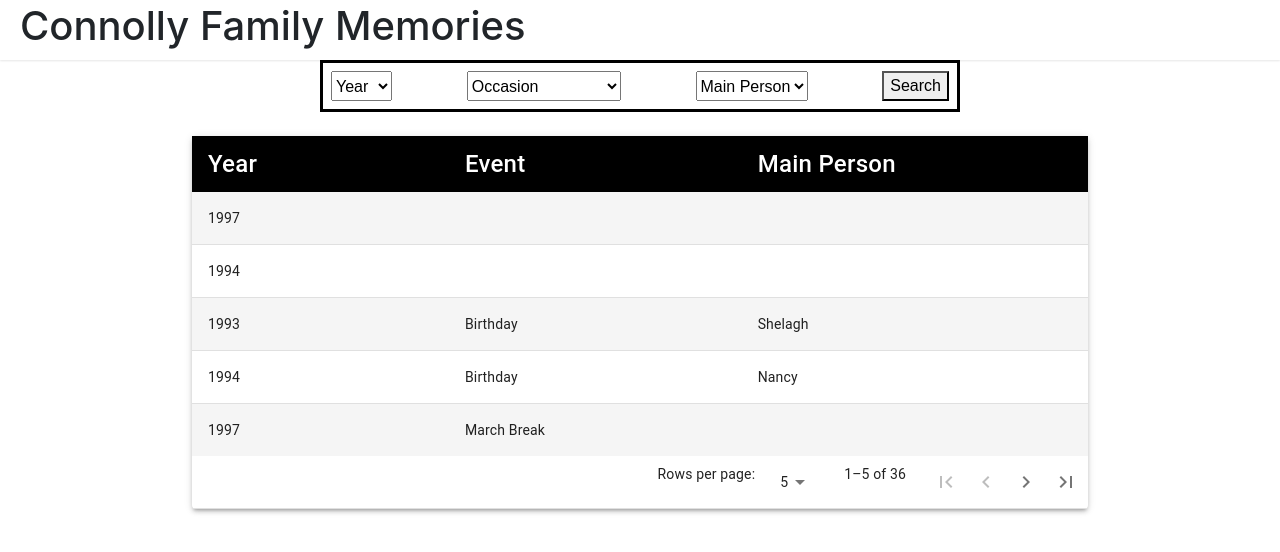
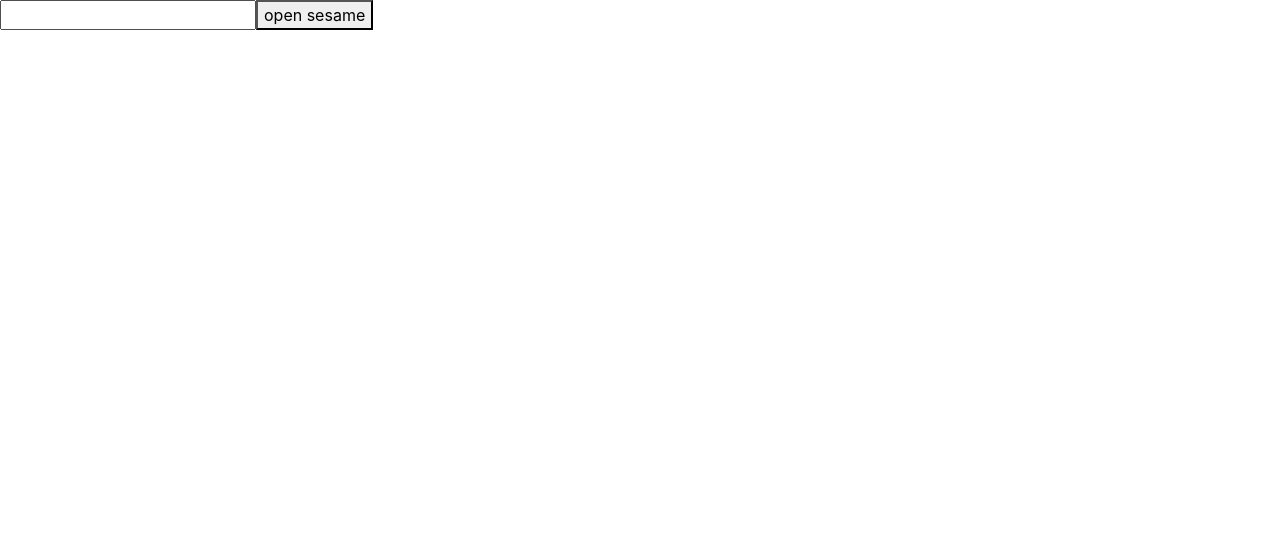
Before and after one commit to connkat/family-videos, a React (Create React App) app: page / in a window 1280 px wide. Shown: the top 552 px of the page. Built offline with nearby package versions, Linux system fonts and the light colour scheme; the HTML template or start-up script is replaced by a standard one.

Commit message:
password protect

```diff
--- a/package.json
+++ b/package.json
@@ -12,6 +12,7 @@
 		"@testing-library/jest-dom": "^5.16.5",
 		"@testing-library/react": "^13.3.0",
 		"@testing-library/user-event": "^13.5.0",
+		"js-cookie": "^3.0.5",
 		"json-loader": "^0.5.7",
 		"react": "^18.2.0",
 		"react-dom": "^18.2.0",
@@ -41,5 +42,8 @@
 			"last 1 firefox version",
 			"last 1 safari version"
 		]
+	},
+	"devDependencies": {
+		"dotenv": "^16.3.1"
 	}
 }
--- a/src/App.js
+++ b/src/App.js
@@ -1,4 +1,6 @@
 import { useState, useEffect } from "react";
+import Cookies from "js-cookie";
+
 import Header from "./components/Header";
 import VideoTable from "./components/VideoTable";
 import FilterBar from "./components/FilterBar";
@@ -8,6 +10,21 @@ import data from "./data";
 import "./App.css";
 
 function App() {
+	const [guess, setGuess] = useState("");
+	const [isVerified, setIsVerified] = useState(false);
+
+	function checkPassword(loggedIn) {
+		if (guess === process.env.REACT_APP_SITE_PASSWORD) {
+			setIsVerified(true);
+
+			Cookies.set("session", true, {
+				expires: 1,
+			});
+		} else {
+			alert("Sorry, that's not it");
+		}
+	}
+
 	const [filterValues, setFilterValues] = useState({
 		year: "",
 		occasion: "",
@@ -28,14 +45,31 @@ function App() {
 		);
 	}, [filterValues]);
 
+	const session = Cookies.get("session");
+
 	return (
 		<div>
+			{isVerified || session ? (
+				<>
 					<Header />
 					<FilterBar
 						filterValues={filterValues}
 						setFilterValues={setFilterValues}
 					/>
 					<VideoTable rows={filteredData} />
+				</>
+			) : (
+				<form>
+					<input
+						id="password"
+						name="password"
+						onChange={(e) => {
+							setGuess(e.target.value);
+						}}
+					/>
+					<button onClick={checkPassword}>open sesame</button>
+				</form>
+			)}
 		</div>
 	);
 }
--- a/src/components/FilterBar.jsx
+++ b/src/components/FilterBar.jsx
@@ -46,6 +46,16 @@ export default function FilterBar({ filterValues, setFilterValues }) {
 			year: year,
 			occasion: occasion,
 			mainPerson: mainPerson,
+		});
+
+		return filterValues;
+	}
+
+	function onReset() {
+		setFilterValues({
+			year: "",
+			occasion: "",
+			mainPerson: "",
 		});
 
 		return filterValues;
@@ -113,6 +123,7 @@ export default function FilterBar({ filterValues, setFilterValues }) {
 						<option value={""}>None</option>
 					</select>
 					<button onClick={onSubmit}>Search</button>
+					<button onClick={onReset}>Reset</button>
 				</div>
 			</form>
 		</div>
```
Also changed, not shown: 2 other files (tests, documents, lock files or other folders). Lines whose indentation alone changed are shown as unchanged.
